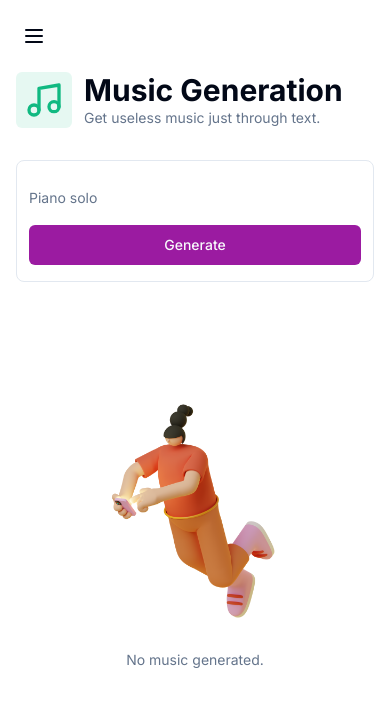
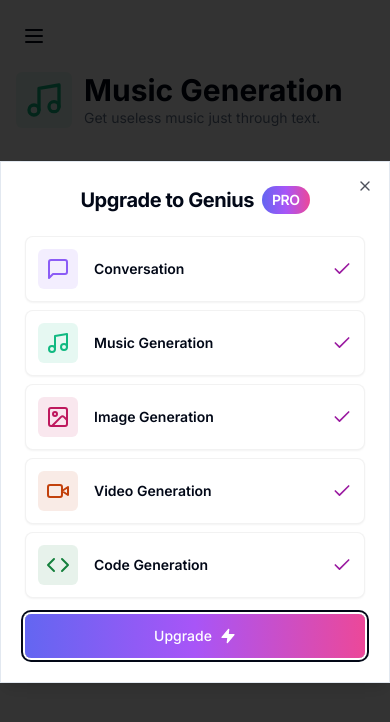
Before and after one commit to lokeshgaddam20/Majistic, a Next.js app: page /music in a window 390 px wide. Shown: the top 722 px of the page. Built offline with nearby package versions, Linux system fonts and the light colour scheme; no server answers.

Commit message:
Pro-modal DialogPage update

```diff
--- a/app/(dashboard)/layout.tsx
+++ b/app/(dashboard)/layout.tsx
@@ -14,7 +14,7 @@
 
   return (
     <div className="h-full relative">
-      <div className="hidden h-full md:flex md:w-72 md:flex-col md:fixed md:inset-y-0 z-80 bg-gray-900">
+      <div className="hidden h-full md:flex md:w-72 md:flex-col md:fixed md:inset-y-0 bg-gray-900">
         <Sidebar apiLimitCount={apiLimitCount}/>
         <div>
             Hello Sidebar
--- a/app/layout.tsx
+++ b/app/layout.tsx
@@ -2,6 +2,7 @@
 import { Inter } from "next/font/google";
 import "./globals.css";
 import { ClerkProvider } from '@clerk/nextjs'
+import { ModalProvider } from "@/components/modal-provider";
 
 const inter = Inter({ subsets: ["latin"] });
 
@@ -18,7 +19,9 @@
   return (
     <ClerkProvider>
     <html lang="en">
-      <body className={inter.className}>{children}</body>
+      <body className={inter.className}>
+        <ModalProvider/>
+        {children}</body>
     </html>
     </ClerkProvider>
   );
--- /dev/null
+++ b/components/modal-provider.tsx
@@ -0,0 +1,22 @@
+"use client";
+import { useEffect, useState } from "react";
+
+import { ProModal } from "@/components/pro-modal";
+
+export const ModalProvider = () => {
+  const [isMounted, setIsMounted] = useState(false);
+
+  useEffect(() => {
+    setIsMounted(true);
+  }, []);
+
+  if (!isMounted) {
+    return null;
+  }
+
+  return (
+    <>
+      <ProModal />
+    </>
+  );
+};
--- /dev/null
+++ b/components/pro-modal.tsx
@@ -0,0 +1,77 @@
+"use client";
+
+import axios from "axios";
+import { useState } from "react";
+import { Check, Zap } from "lucide-react";
+import { toast } from "react-hot-toast";
+
+import {
+  Dialog,
+  DialogContent,
+  DialogHeader,
+  DialogTitle,
+  DialogDescription,
+  DialogFooter
+} from "@/components/ui/dialog";
+import { Badge } from "@/components/ui/badge";
+import { Button } from "@/components/ui/button";
+import { useProModal } from "@/hooks/use-pro-modal";
+import { tools } from "@/constants";
+import { Card } from "@/components/ui/card";
+import { cn } from "@/lib/utils";
+
+export const ProModal = () => {
+  const proModal = useProModal();
+  const [loading, setLoading] = useState(false);
+
+  const onSubscribe = async () => {
+    try {
+      setLoading(true);
+      const response = await axios.get("/api/stripe");
+
+      window.location.href = response.data.url;
+    } catch (error) {
+      toast.error("Something went wrong");
+    } finally {
+      setLoading(false);
+    }
+  }
+
+  return (
+    <Dialog open={proModal.isOpen} onOpenChange={proModal.onClose}>
+      <DialogContent>
+        <DialogHeader>
+          <DialogTitle className="flex justify-center items-center flex-col gap-y-4 pb-2">
+            <div className="flex items-center gap-x-2 font-bold text-xl">
+              Upgrade to Genius
+              <Badge variant="premium" className="uppercase text-sm py-1">
+                pro
+              </Badge>
+            </div>
+          </DialogTitle>
+          <DialogDescription className="text-center pt-2 space-y-2 text-zinc-900 font-medium">
+            {tools.map((tool) => (
+              <Card key={tool.href} className="p-3 border-black/5 flex items-center justify-between">
+                <div className="flex items-center gap-x-4">
+                  <div className={cn("p-2 w-fit rounded-md", tool.bgColor)}>
+                    <tool.icon className={cn("w-6 h-6", tool.color)} />
+                  </div>
+                  <div className="font-semibold text-sm">
+                    {tool.label}
+                  </div>
+                </div>
+                <Check className="text-primary w-5 h-5" />
+              </Card>
+            ))}
+          </DialogDescription>
+        </DialogHeader>
+        <DialogFooter>
+          <Button disabled={loading} onClick={onSubscribe} size="lg" variant="premium" className="w-full">
+            Upgrade
+            <Zap className="w-4 h-4 ml-2 fill-white" />
+          </Button>
+        </DialogFooter>
+      </DialogContent>
+    </Dialog>
+  );
+};
--- /dev/null
+++ b/components/ui/badge.tsx
@@ -0,0 +1,37 @@
+import * as React from "react"
+import { cva, type VariantProps } from "class-variance-authority"
+
+import { cn } from "@/lib/utils"
+
+const badgeVariants = cva(
+  "inline-flex items-center rounded-full border px-2.5 py-0.5 text-xs font-semibold transition-colors focus:outline-none focus:ring-2 focus:ring-ring focus:ring-offset-2",
+  {
+    variants: {
+      variant: {
+        default:
+          "border-transparent bg-primary text-primary-foreground hover:bg-primary/80",
+        secondary:
+          "border-transparent bg-secondary text-secondary-foreground hover:bg-secondary/80",
+        destructive:
+          "border-transparent bg-destructive text-destructive-foreground hover:bg-destructive/80",
+        outline: "text-foreground",
+        premium: "bg-gradient-to-r from-indigo-500 via-purple-500 to-pink-500 text-white hover:from-indigo-600 hover:via-purple-600 hover:to-pink-600 border-0",
+      },
+    },
+    defaultVariants: {
+      variant: "default",
+    },
+  }
+)
+
+export interface BadgeProps
+  extends React.HTMLAttributes<HTMLDivElement>,
+    VariantProps<typeof badgeVariants> {}
+
+function Badge({ className, variant, ...props }: BadgeProps) {
+  return (
+    <div className={cn(badgeVariants({ variant }), className)} {...props} />
+  )
+}
+
+export { Badge, badgeVariants }
--- /dev/null
+++ b/components/ui/dialog.tsx
@@ -0,0 +1,122 @@
+"use client"
+
+import * as React from "react"
+import * as DialogPrimitive from "@radix-ui/react-dialog"
+import { X } from "lucide-react"
+
+import { cn } from "@/lib/utils"
+
+const Dialog = DialogPrimitive.Root
+
+const DialogTrigger = DialogPrimitive.Trigger
+
+const DialogPortal = DialogPrimitive.Portal
+
+const DialogClose = DialogPrimitive.Close
+
+const DialogOverlay = React.forwardRef<
+  React.ElementRef<typeof DialogPrimitive.Overlay>,
+  React.ComponentPropsWithoutRef<typeof DialogPrimitive.Overlay>
+>(({ className, ...props }, ref) => (
+  <DialogPrimitive.Overlay
+    ref={ref}
+    className={cn(
+      "fixed inset-0 z-50 bg-black/80  data-[state=open]:animate-in data-[state=closed]:animate-out data-[state=closed]:fade-out-0 data-[state=open]:fade-in-0",
+      className
+    )}
+    {...props}
+  />
+))
+DialogOverlay.displayName = DialogPrimitive.Overlay.displayName
+
+const DialogContent = React.forwardRef<
+  React.ElementRef<typeof DialogPrimitive.Content>,
+  React.ComponentPropsWithoutRef<typeof DialogPrimitive.Content>
+>(({ className, children, ...props }, ref) => (
+  <DialogPortal>
+    <DialogOverlay />
+    <DialogPrimitive.Content
+      ref={ref}
+      className={cn(
+        "fixed left-[50%] top-[50%] z-50 grid w-full max-w-lg translate-x-[-50%] translate-y-[-50%] gap-4 border bg-background p-6 shadow-lg duration-200 data-[state=open]:animate-in data-[state=closed]:animate-out data-[state=closed]:fade-out-0 data-[state=open]:fade-in-0 data-[state=closed]:zoom-out-95 data-[state=open]:zoom-in-95 data-[state=closed]:slide-out-to-left-1/2 data-[state=closed]:slide-out-to-top-[48%] data-[state=open]:slide-in-from-left-1/2 data-[state=open]:slide-in-from-top-[48%] sm:rounded-lg",
+        className
+      )}
+      {...props}
+    >
+      {children}
+      <DialogPrimitive.Close className="absolute right-4 top-4 rounded-sm opacity-70 ring-offset-background transition-opacity hover:opacity-100 focus:outline-none focus:ring-2 focus:ring-ring focus:ring-offset-2 disabled:pointer-events-none data-[state=open]:bg-accent data-[state=open]:text-muted-foreground">
+        <X className="h-4 w-4" />
+        <span className="sr-only">Close</span>
+      </DialogPrimitive.Close>
+    </DialogPrimitive.Content>
+  </DialogPortal>
+))
+DialogContent.displayName = DialogPrimitive.Content.displayName
+
+const DialogHeader = ({
+  className,
+  ...props
+}: React.HTMLAttributes<HTMLDivElement>) => (
+  <div
+    className={cn(
+      "flex flex-col space-y-1.5 text-center sm:text-left",
+      className
+    )}
+    {...props}
+  />
+)
+DialogHeader.displayName = "DialogHeader"
+
+const DialogFooter = ({
+  className,
+  ...props
+}: React.HTMLAttributes<HTMLDivElement>) => (
+  <div
+    className={cn(
+      "flex flex-col-reverse sm:flex-row sm:justify-end sm:space-x-2",
+      className
+    )}
+    {...props}
+  />
+)
+DialogFooter.displayName = "DialogFooter"
+
+const DialogTitle = React.forwardRef<
+  React.ElementRef<typeof DialogPrimitive.Title>,
+  React.ComponentPropsWithoutRef<typeof DialogPrimitive.Title>
+>(({ className, ...props }, ref) => (
+  <DialogPrimitive.Title
+    ref={ref}
+    className={cn(
+      "text-lg font-semibold leading-none tracking-tight",
+      className
+    )}
+    {...props}
+  />
+))
+DialogTitle.displayName = DialogPrimitive.Title.displayName
+
+const DialogDescription = React.forwardRef<
+  React.ElementRef<typeof DialogPrimitive.Description>,
+  React.ComponentPropsWithoutRef<typeof DialogPrimitive.Description>
+>(({ className, ...props }, ref) => (
+  <DialogPrimitive.Description
+    ref={ref}
+    className={cn("text-sm text-muted-foreground", className)}
+    {...props}
+  />
+))
+DialogDescription.displayName = DialogPrimitive.Description.displayName
+
+export {
+  Dialog,
+  DialogPortal,
+  DialogOverlay,
+  DialogClose,
+  DialogTrigger,
+  DialogContent,
+  DialogHeader,
+  DialogFooter,
+  DialogTitle,
+  DialogDescription,
+}
--- a/hooks/use-pro-modal.tsx
+++ b/hooks/use-pro-modal.tsx
@@ -7,7 +7,7 @@
 }
 
 export const useProModal = create<useProModalStore>((set) => ({
-  isOpen: false,
+  isOpen: true,
   onOpen: () => set({ isOpen: true }),
   onClose: () => set({ isOpen: false }),
 }));
```
